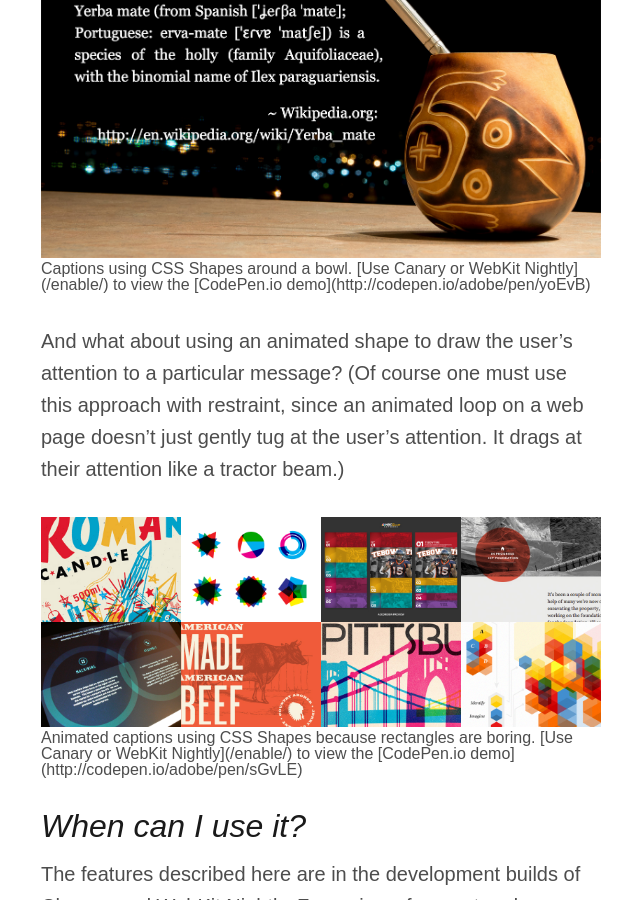
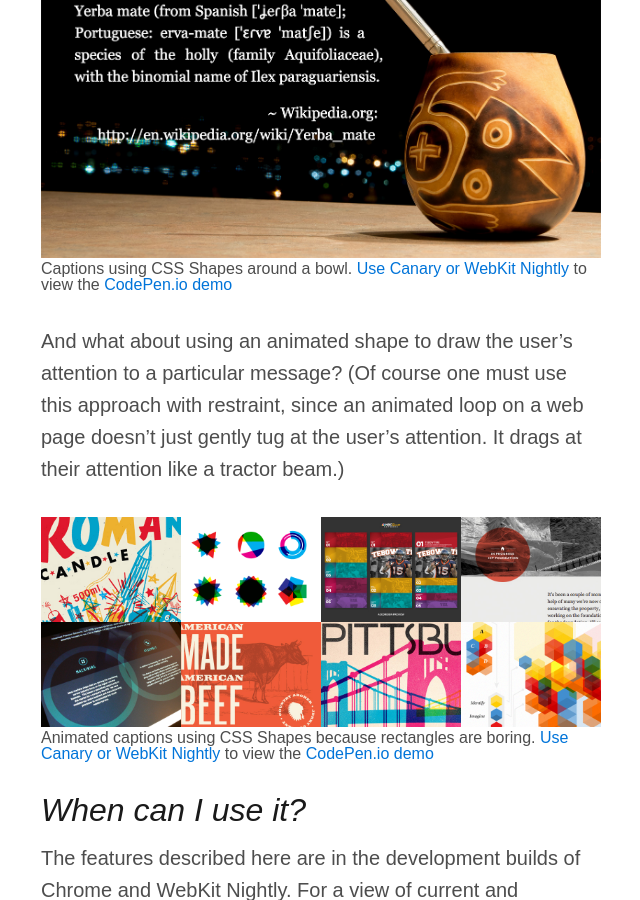
Before and after one commit to adobe-webplatform/adobe-webplatform.github.io, a Jekyll site: the page built from _posts/2014-06-12-captions.md, in a window 1280 px wide and 900 px high, scrolled down 1577 px. Shown: the whole window, without its empty margins (319-959 px from the left). Built offline with Jekyll 4.4.1, drawn with Linux system fonts in a browser that asks for light colours; part of the change alters nothing that is shown.

Commit message:
Fix links

```diff
--- a/_posts/2014-06-12-captions.md
+++ b/_posts/2014-06-12-captions.md
@@ -22,7 +22,7 @@ How about putting a caption on top of an image? That text shouldn’t obscure an
   <a href="{{site.baseurl}}/img/captionshapesmate.jpg">
     <img src="{{site.baseurl}}/img/captionshapesmate.jpg" alt="captions using css shapes around a mate bowl">
   </a>
-  <figcaption>Captions using CSS Shapes around a bowl. [Use Canary or WebKit Nightly]({{site.baseurl}}/enable/) to view the  [CodePen.io demo](http://codepen.io/adobe/pen/yoEvB)</figcaption>
+  <figcaption>Captions using CSS Shapes around a bowl. <a href="{{site.baseurl}}/enable/">Use Canary or WebKit Nightly</a> to view the <a href="http://codepen.io/adobe/pen/yoEvB">CodePen.io demo</a></figcaption>
 </figure>
 
 And what about using an animated shape to draw the user’s attention to a particular message? (Of course one must use this approach with restraint, since an animated loop on a web page doesn’t just gently tug at the user’s attention. It drags at their attention like a tractor beam.)
@@ -31,7 +31,7 @@ And what about using an animated shape to draw the user’s attention to a parti
   <a href="{{site.baseurl}}/img/captionshapesboring.png">
     <img src="{{site.baseurl}}/img/blendmodes.png" alt="animated captions using css shapes because rectangles are boring">
   </a>
-  <figcaption>Animated captions using CSS Shapes because rectangles are boring. [Use Canary or WebKit Nightly]({{site.baseurl}}/enable/) to view the  [CodePen.io demo](http://codepen.io/adobe/pen/sGvLE)</figcaption>
+  <figcaption>Animated captions using CSS Shapes because rectangles are boring. <a href="{{site.baseurl}}/enable/">Use Canary or WebKit Nightly</a> to view the <a href="http://codepen.io/adobe/pen/sGvLE">CodePen.io demo</a></figcaption>
 </figure>
 
 ##When can I use it?
```
